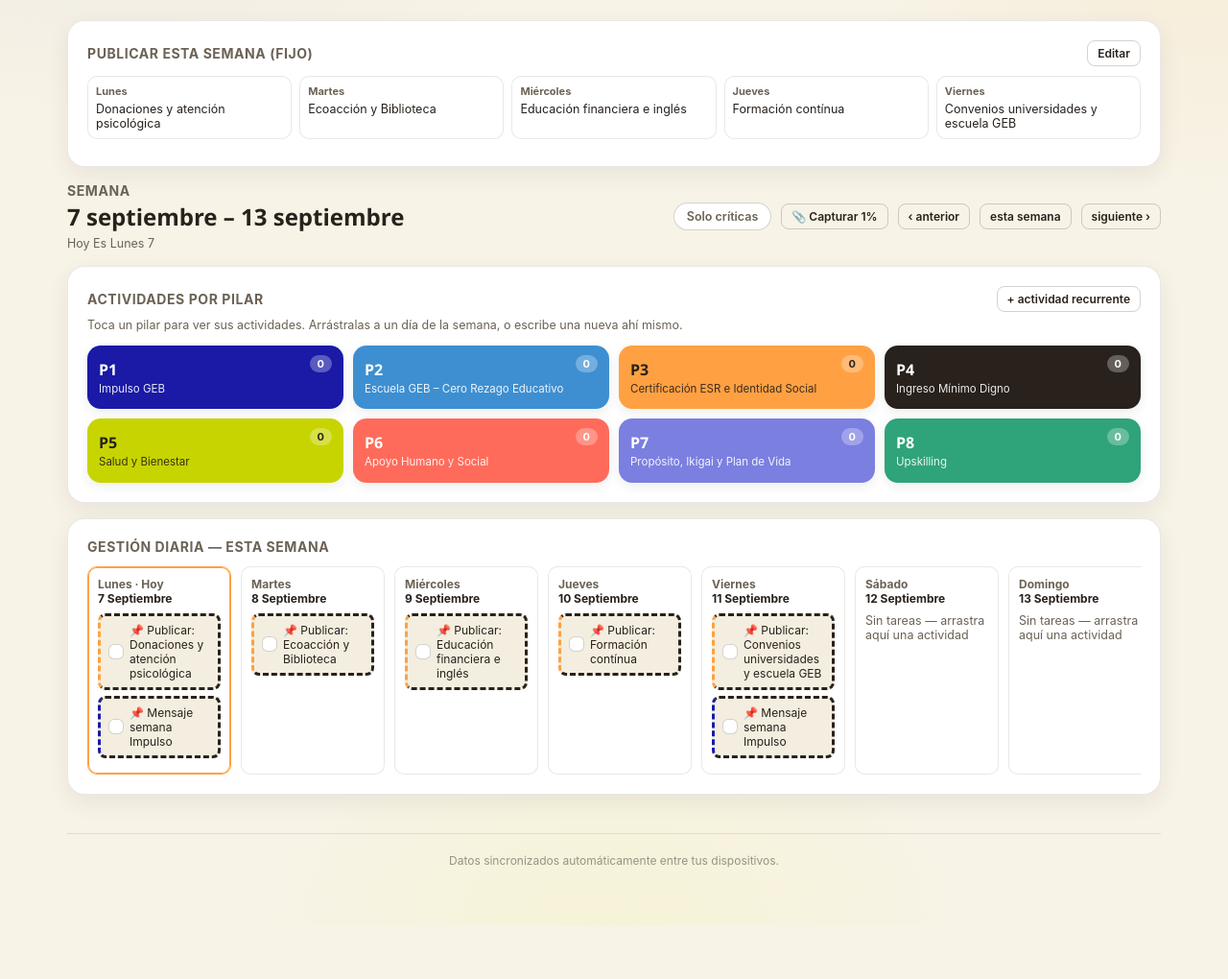
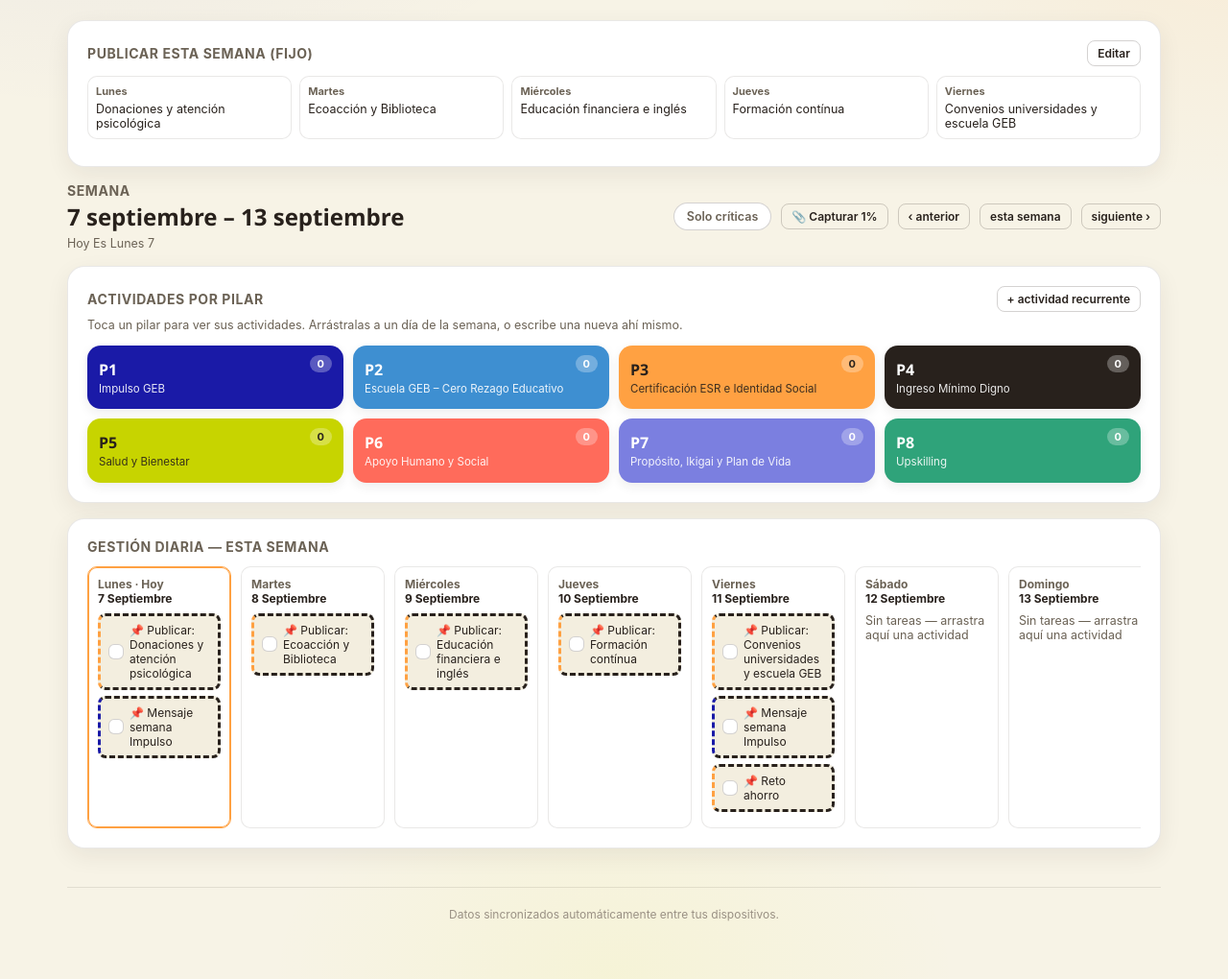
Before and after one commit to cecilamas98/HK-Movilidad-social, a plain HTML site: page index.html in a window 1280 px wide. Shown: the part 75-1095 px from the top of the page at 96% size. Before the commit the page ends 1039 px from the top, so only its background shows below. Drawn offline with nearby package versions, Linux system fonts and the light colour scheme.

Commit message:
Agregar tarea fija "Reto ahorro" los viernes

```diff
--- a/index.html
+++ b/index.html
@@ -1404,6 +1404,9 @@ function tareasFijasDelDia(d){
   if(dow===1 || dow===5){
     out.push({id:'fija:impulso', titulo:'📌 Mensaje semana Impulso', pilar:'P1'});
   }
+  if(dow===5){
+    out.push({id:'fija:retoahorro', titulo:'📌 Reto ahorro', pilar:null});
+  }
   return out;
 }
 
```
